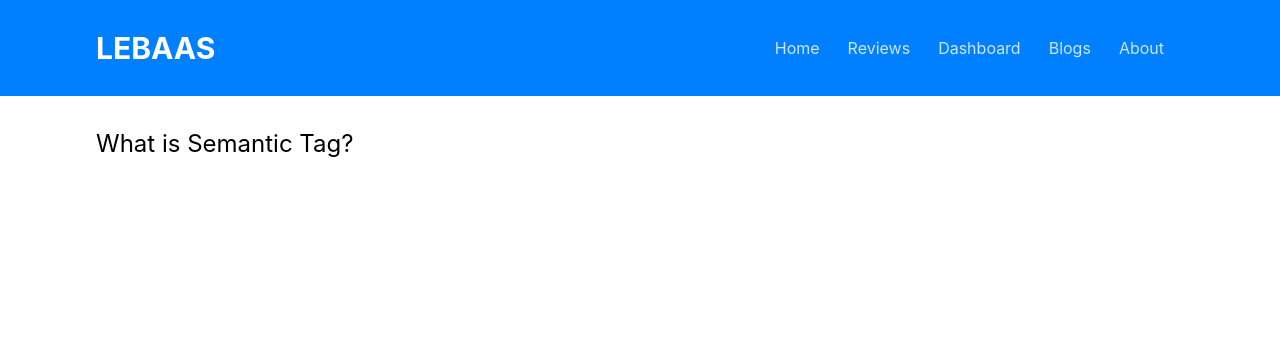
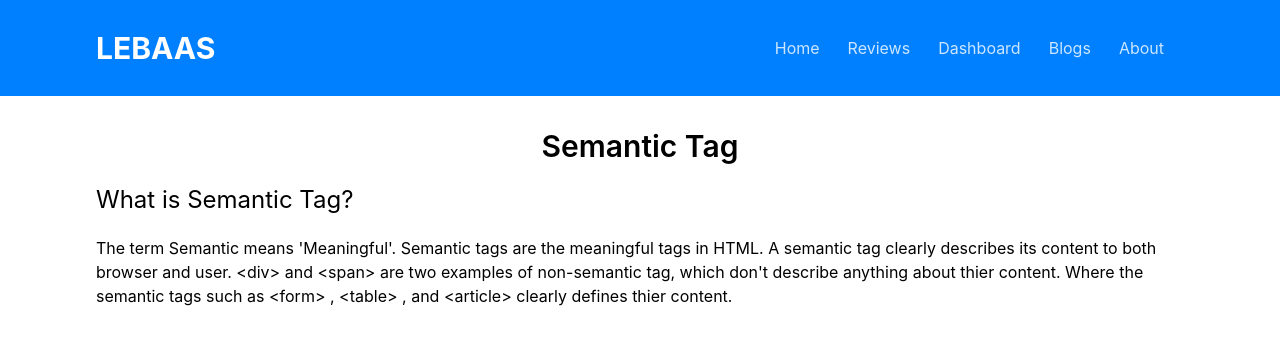
Before and after one commit to hnMurshed/lebaas, a React (Create React App) app: page /blogs/semantic-tag in a window 1280 px wide. Shown: the top 344 px of the page. Built offline with nearby package versions, Linux system fonts and the light colour scheme; no server answers.

Commit message:
semantic tag answer added

```diff
--- a/src/components/SemanticTag/SemanticTag.js
+++ b/src/components/SemanticTag/SemanticTag.js
@@ -3,7 +3,9 @@ import React from 'react';
 const SemanticTag = () => {
     return (
         <div className='container py-8'>
-            <h3 className='text-2xl'>What is Semantic Tag?</h3>
+            <h2 className='text-3xl text-center font-semibold'>Semantic Tag</h2>
+            <h3 className='text-2xl my-5'>What is Semantic Tag?</h3>
+            <p>The term Semantic means 'Meaningful'. Semantic tags are the meaningful tags in HTML. A semantic tag clearly describes its content to both browser and user. {'<div> and <span>'} are two examples of non-semantic tag, which don't describe anything about thier content. Where the semantic tags such as {'<form> , <table> , and <article>'} clearly defines thier content.</p>
         </div>
     );
 };
```
Also changed, not shown: 1 other file (tests, documents, lock files or other folders).
